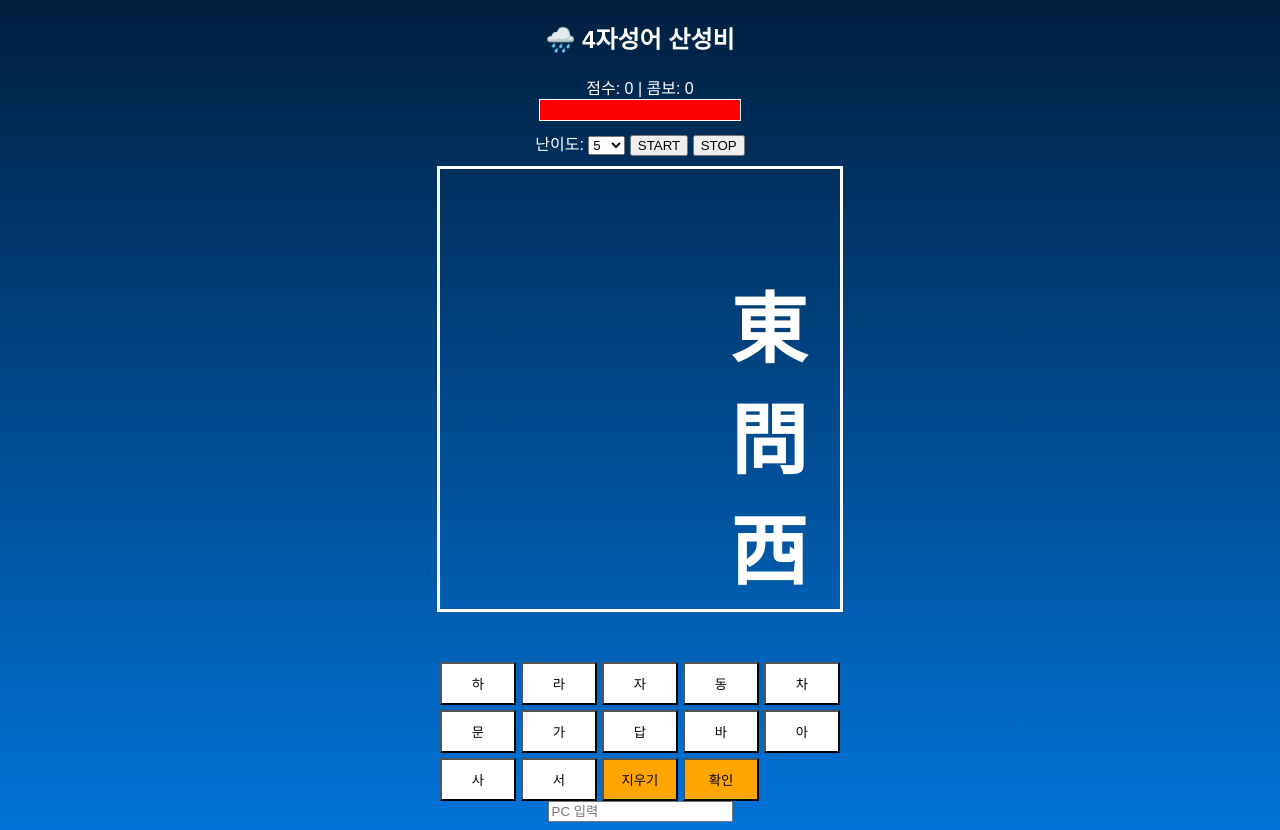
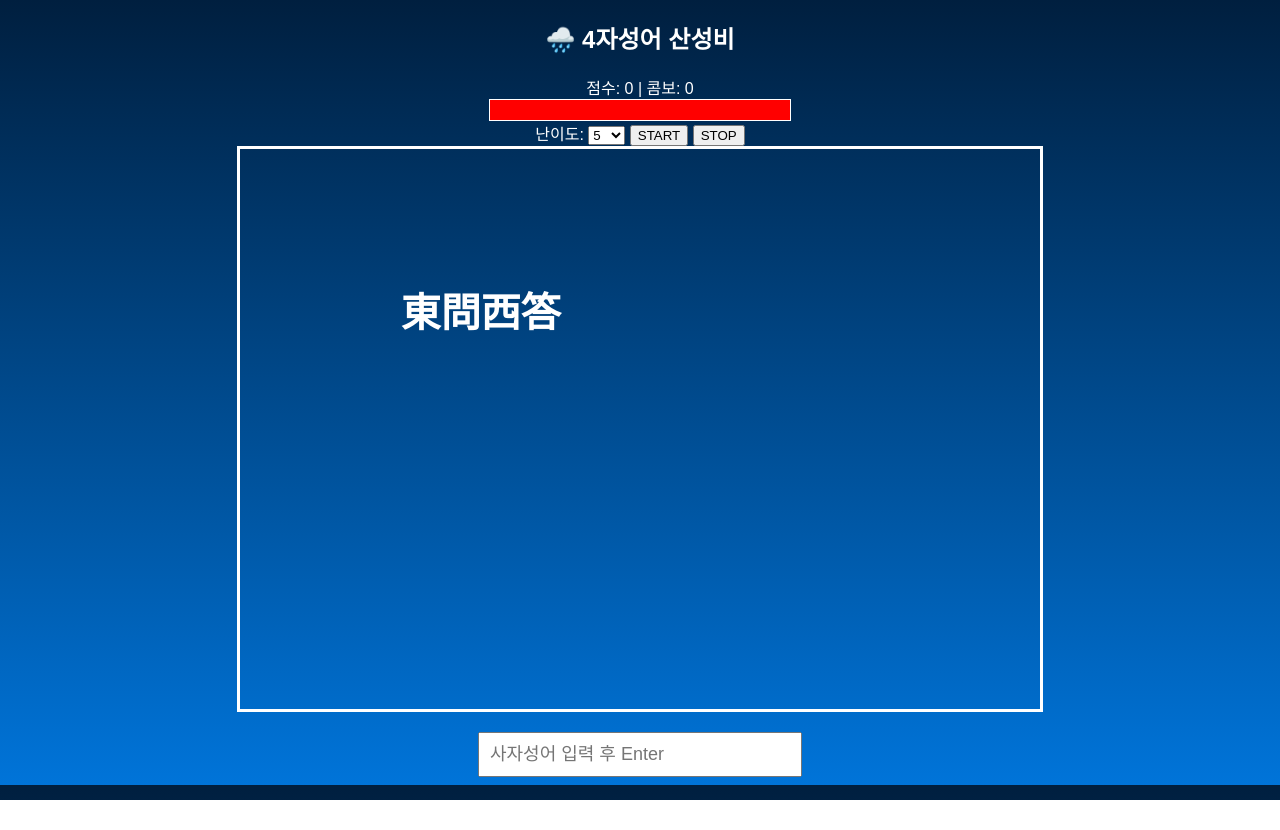
Before and after one commit to KindRichMan/Game_Hanja_Sansungbi, a plain HTML site: page index.html in a window 1280 px wide. Both pictures are taken after a click on the button "START". After the commit the page ends 800 px from the top, so only its background shows below. Drawn offline with Linux system fonts and the light colour scheme.

Commit message:
Add files via upload

```diff
--- a/index.html
+++ b/index.html
@@ -13,33 +13,68 @@ body {
   font-family: Arial;
 }
 
+/* 🟢 게임 영역 (PC 크게) */
 #game {
   position: relative;
   width: 90vw;
-  height: 55vh;
-  max-width: 400px;
+  max-width: 800px;
+  height: 70vh;
   margin: auto;
   border: 3px solid white;
   overflow: hidden;
 }
 
+/* 🟢 PC용 글자 */
 .word {
   position: absolute;
-  font-size: 6vw;
+  font-size: 40px;
   font-weight: bold;
 }
 
+/* HP */
 .bar {
-  width: 60vw;
-  max-width: 200px;
+  width: 300px;
   height: 20px;
   border: 1px solid white;
   margin: auto;
 }
-
 #hpBar {
   height: 100%;
   background: red;
+}
+
+/* 입력 표시 */
+#display {
+  font-size: 24px;
+  margin: 10px;
+}
+
+/* 버튼 (모바일용) */
+#buttons {
+  display: none;
+}
+
+/* PC 키보드 */
+#keyboardInput {
+  margin-top: 10px;
+  padding: 10px;
+  font-size: 18px;
+  width: 300px;
+}
+
+/* 🎯 모바일 전용 */
+@media (max-width: 768px) {
+
+  .word {
+    font-size: 6vw;
+  }
+
+  #game {
+    height: 55vh;
+  }
+
+  #keyboardInput {
+    display: none;
   }
 
   #buttons {
@@ -47,12 +82,12 @@ body {
     grid-template-columns: repeat(5, 1fr);
     gap: 5px;
     width: 90vw;
-  max-width: 400px;
     margin: auto;
   }
 
   .btn {
-  padding: 10px;
+    padding: 12px;
+    font-size: 16px;
     background: white;
     color: black;
   }
@@ -60,14 +95,6 @@ body {
   .control {
     background: orange;
   }
-
-#display {
-  height: 30px;
-  margin: 10px;
-}
-
-#controls {
-  margin: 10px;
 }
 </style>
 </head>
@@ -83,18 +110,13 @@ body {
 
 <div class="bar"><div id="hpBar"></div></div>
 
-<div id="controls">
+<div>
 난이도:
 <select id="level">
   <option value="1">1</option>
-  <option value="2">2</option>
   <option value="3">3</option>
-  <option value="4">4</option>
   <option value="5" selected>5</option>
-  <option value="6">6</option>
   <option value="7">7</option>
-  <option value="8">8</option>
-  <option value="9">9</option>
   <option value="10">10</option>
 </select>
 
@@ -103,10 +125,14 @@ body {
 </div>
 
 <div id="game"></div>
+
 <div id="display"></div>
+
+<!-- 모바일 버튼 -->
 <div id="buttons"></div>
 
-<input type="text" id="keyboardInput" placeholder="PC 입력">
+<!-- PC 입력 -->
+<input type="text" id="keyboardInput" placeholder="사자성어 입력 후 Enter">
 
 <script>
 
@@ -124,17 +150,16 @@ let score = 0;
 let combo = 0;
 let hp = 100;
 
-let gameInterval;
-let spawnInterval;
+let gameInterval, spawnInterval;
 let speed = 1;
 
-// 난이도 적용
+/* 난이도 */
 function setSpeed() {
   const level = document.getElementById("level").value;
-  speed = level * 0.3;
+  speed = level * 0.4;
 }
 
-// 시작
+/* 시작 */
 function startGame() {
   stopGame();
   setSpeed();
@@ -143,78 +168,13 @@ function startGame() {
   gameInterval = setInterval(update, 20);
 }
 
-// 정지
+/* 정지 */
 function stopGame() {
   clearInterval(spawnInterval);
   clearInterval(gameInterval);
 }
 
-// 버튼 글자
-function getButtonChars() {
-  let chars = [];
-
-  activeWords.forEach(w => {
-    w.data.reading.split("").forEach(c => {
-      if (!chars.includes(c)) chars.push(c);
-    });
-  });
-
-  while (chars.length < 12) {
-    const rand = "가나다라마바사아자차카타파하"[Math.floor(Math.random()*14)];
-    if (!chars.includes(rand)) chars.push(rand);
-  }
-
-  return chars.sort(() => Math.random() - 0.5);
-}
-
-// 버튼 생성
-function createButtons() {
-  const div = document.getElementById("buttons");
-  div.innerHTML = "";
-
-  getButtonChars().forEach(c => {
-    const btn = document.createElement("button");
-    btn.innerText = c;
-    btn.className = "btn";
-    btn.onclick = () => {
-      currentInput += c;
-      updateDisplay();
-    };
-    div.appendChild(btn);
-  });
-
-  ["지우기","확인"].forEach(name => {
-    const btn = document.createElement("button");
-    btn.innerText = name;
-    btn.className = "btn control";
-    btn.onclick = () => {
-      if(name==="지우기") currentInput=currentInput.slice(0,-1);
-      else checkAnswer();
-      updateDisplay();
-    };
-    div.appendChild(btn);
-  });
-}
-
-function updateDisplay() {
-  document.getElementById("display").innerText = currentInput;
-}
-
-function checkAnswer() {
-  activeWords.forEach((w,i)=>{
-    if(w.data.reading===currentInput){
-      score+=10;
-      combo++;
-      document.getElementById("score").innerText=score;
-      document.getElementById("combo").innerText=combo;
-      w.el.remove();
-      activeWords.splice(i,1);
-      createButtons();
-    }
-  });
-  currentInput="";
-}
-
+/* 단어 생성 */
 function spawnWord() {
   const data = words[Math.floor(Math.random()*words.length)];
 
@@ -222,42 +182,70 @@ function spawnWord() {
   el.className="word";
   el.innerText=data.hanja;
 
-  el.style.left=Math.random()*80+"vw";
+  el.style.left=Math.random()*80+"%";
   el.style.top="0px";
 
   document.getElementById("game").appendChild(el);
   activeWords.push({el,data,y:0});
-
-  createButtons();
 }
 
+/* 업데이트 */
 function update() {
   activeWords.forEach((w,i)=>{
     w.y+=speed;
     w.el.style.top=w.y+"px";
 
-    if(w.y>window.innerHeight*0.55){
-      hp-=10;
-      combo=0;
-      document.getElementById("combo").innerText=combo;
+    if(w.y > document.getElementById("game").offsetHeight - 50){
+      hp -= 10;
+      combo = 0;
+
+      document.getElementById("combo").innerText = combo;
+      updateHP();
 
       w.el.remove();
       activeWords.splice(i,1);
-
-      createButtons();
     }
   });
 }
 
-// 키보드 입력
-document.getElementById("keyboardInput").addEventListener("keydown",e=>{
-  if(e.key==="Enter"){
-    currentInput=e.target.value.trim();
+/* HP */
+function updateHP() {
+  document.getElementById("hpBar").style.width = hp + "%";
+}
+
+/* 정답 체크 */
+function checkAnswer() {
+  activeWords.forEach((w,i)=>{
+    if(w.data.reading === currentInput){
+      score += 10;
+      combo++;
+
+      document.getElementById("score").innerText = score;
+      document.getElementById("combo").innerText = combo;
+
+      w.el.remove();
+      activeWords.splice(i,1);
+    }
+  });
+  currentInput = "";
+  updateDisplay();
+}
+
+/* 표시 */
+function updateDisplay() {
+  document.getElementById("display").innerText = currentInput;
+}
+
+/* PC 입력 */
+document.getElementById("keyboardInput").addEventListener("keydown", e=>{
+  if(e.key === "Enter"){
+    currentInput = e.target.value.trim();
     checkAnswer();
-    updateDisplay();
     e.target.value="";
   }
 });
+
+updateHP();
 
 </script>
 
```
Lines whose indentation alone changed are shown as unchanged.
